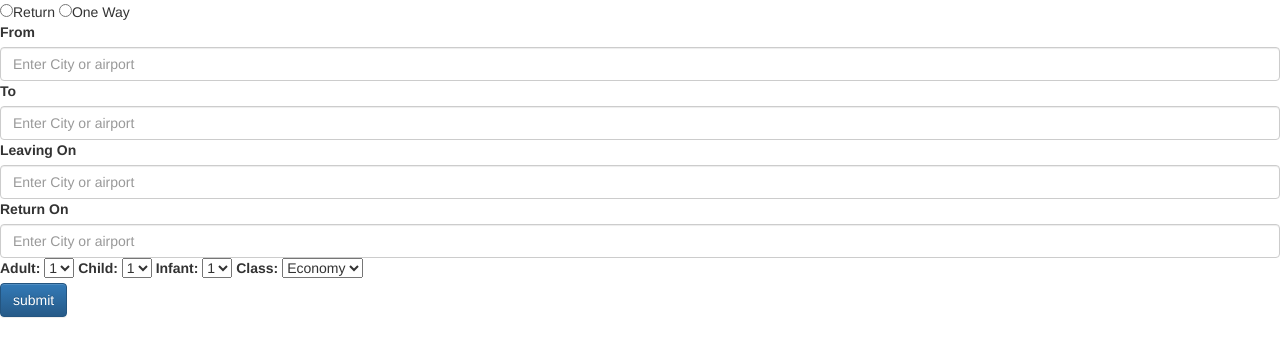
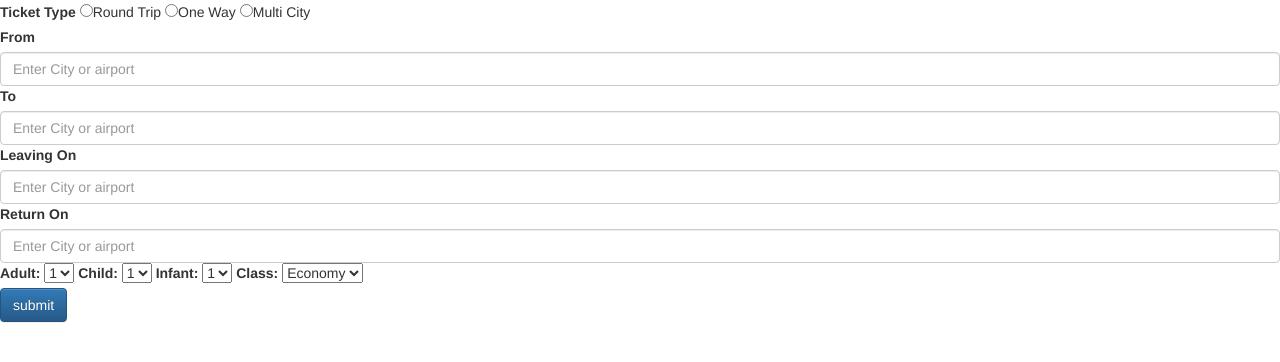
Before and after one commit to shawonis08/cff, a PHP site: page / in a window 1280 px wide. Shown: the top 362 px of the page. Run offline with PHP 8.4, Linux system fonts and the light colour scheme.

Commit message:
added multicity radio button & button label

```diff
--- a/index.php
+++ b/index.php
@@ -14,9 +14,12 @@
 <body>
 <!-- Form for from and to destination in post method redirect to mainform page -->
 <form action="mainform.php"  method="post">
+	<!-- Ticket Type -->
+	<label class=tickettype>Ticket Type</label>
 	<!-- radio button -->
-	<input type="radio" name="select" value="return">Return
-	<input type="radio" name="select" value="oneway">One Way<br>
+	<input type="radio" name="select" value="roundtrip">Round Trip
+	<input type="radio" name="select" value="oneway">One Way
+	<input type="radio" name="select" value="multicity">Multi City<br>
 	<!-- From destination -->
 	<label class="from">From</label>
 	<input type="text" name="fromdestination" id="input1" placeholder="Enter City or airport" class="form-control"/>
```
